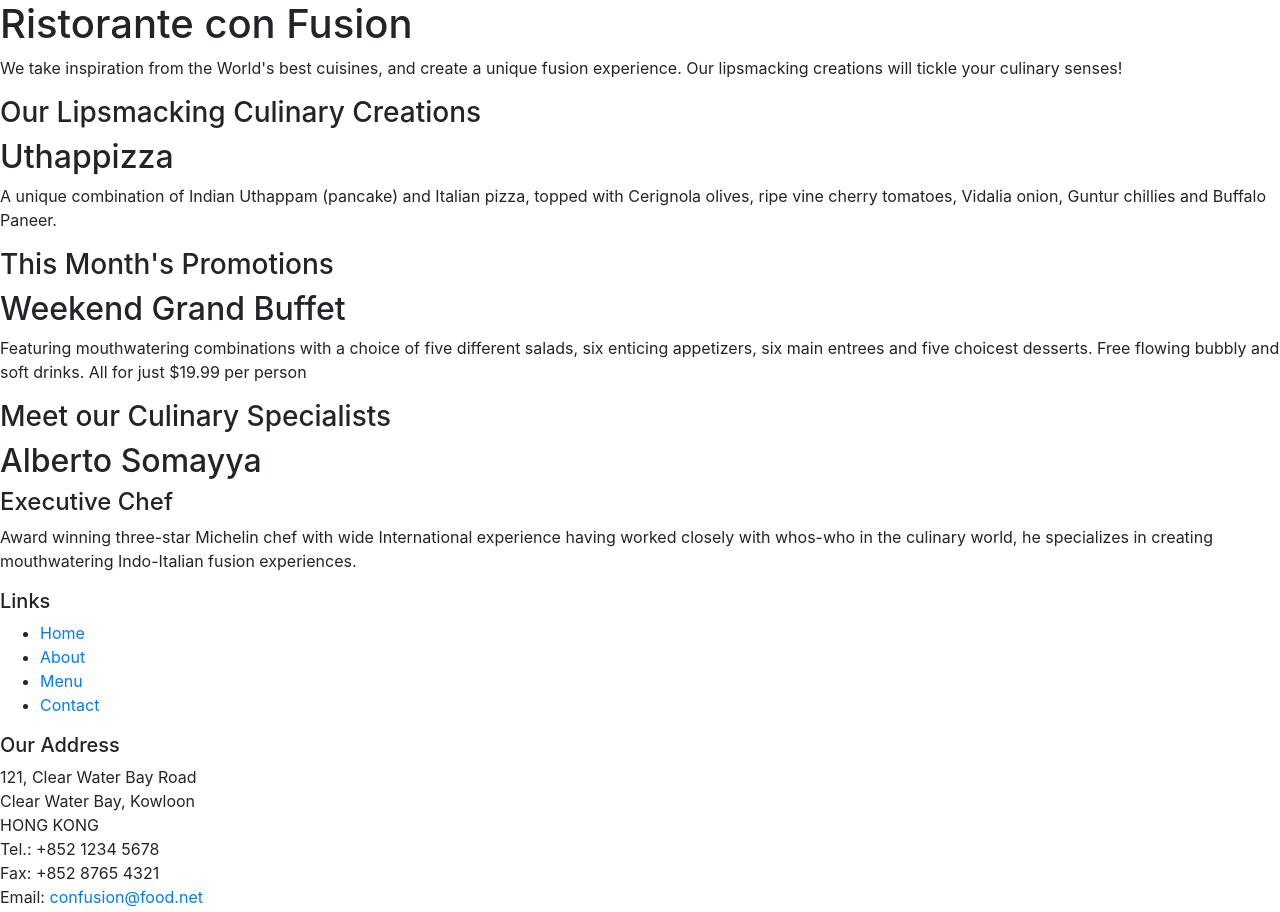
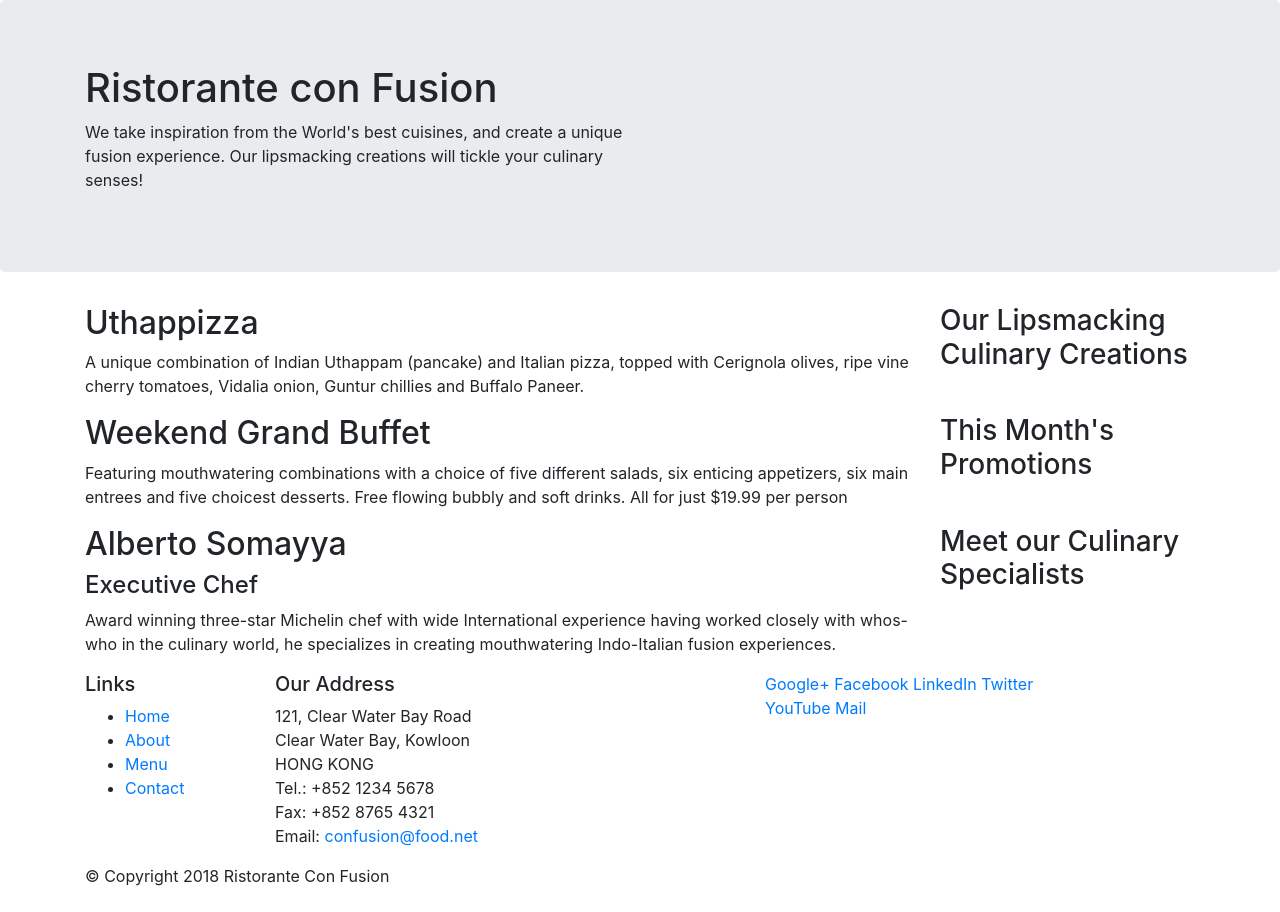
Before and after one commit to haran2001/project1, a website: page Bootstrap4/conFusion/index.html in a window 1280 px wide. Shown: the top 912 px of the page. Drawn offline with nearby package versions, Linux system fonts and the light colour scheme.

Commit message:
bootstra p1

```diff
--- a/Bootstrap4/conFusion/index.html
+++ b/Bootstrap4/conFusion/index.html
@@ -18,46 +18,46 @@
 <link rel="stylesheet" href="node_modules/bootstrap/dist/css/bootstrap.min.css">
 <body>
 
-    <header>
-        <div>
-            <div>
-                <div>
+    <header class = "jumbotron">
+        <div class = "container">
+            <div class = "row">
+                <div class = "col-12 col-sm-6">
                     <h1>Ristorante con Fusion</h1>
                     <p>We take inspiration from the World's best cuisines, and create a unique fusion experience. Our lipsmacking creations will tickle your culinary senses!</p>
                 </div>
-                <div>
+                <div class = "col-12 col-sm-6">
                 </div>
             </div>
         </div>
     </header>
 
-    <div>
-        <div>
-            <div>
+    <div class = "container">
+        <div class = "row">
+            <div class = "col-12 col-sm-4 order-sm-last col-md-3">
                 <h3>Our Lipsmacking Culinary Creations</h3>
             </div>
-            <div>
+            <div class = "col col-sm order-sm-first col-md">
                 <h2>Uthappizza</h2>
                 <p>A unique combination of Indian Uthappam (pancake) and Italian pizza, topped with Cerignola olives, ripe vine cherry tomatoes, Vidalia onion, Guntur chillies and Buffalo Paneer.</p>
             </div>
         </div>
 
 
-        <div>
-            <div>
+        <div class = "row">
+            <div class = "col-12 col-sm-4 order-sm-last col-md-3">
                 <h3>This Month's Promotions</h3>
             </div>
-            <div>
+            <div class = "col col-sm order-sm-first col-md">
                 <h2>Weekend Grand Buffet</h2>
                 <p>Featuring mouthwatering combinations with a choice of five different salads, six enticing appetizers, six main entrees and five choicest desserts. Free flowing bubbly and soft drinks. All for just $19.99 per person </p>
             </div>
         </div>
 
-        <div>
-            <div>
+        <div class = "row">
+            <div class = "col-12 col-sm-4 order-sm-last col-md-3">
                 <h3>Meet our Culinary Specialists</h3>
             </div>
-            <div>
+            <div class = "col col-sm order-sm-first col-md">
                 <h2>Alberto Somayya</h2>
                 <h4>Executive Chef</h4>
                 <p>Award winning three-star Michelin chef with wide International experience having worked closely with whos-who in the culinary world, he specializes in creating mouthwatering Indo-Italian fusion experiences. </p>
@@ -66,9 +66,9 @@
     </div>
 
     <footer>
-        <div>
-            <div>
-                <div>
+        <div class = "container">
+            <div class = "row">
+                <div class = "col-4 col-sm-2">
                     <h5>Links</h5>
                     <ul>
                         <li><a href="#">Home</a></li>
@@ -77,7 +77,7 @@
                         <li><a href="#">Contact</a></li>
                     </ul>
                 </div>
-                <div>
+                <div class = "col-7 col-sm-5">
                     <h5>Our Address</h5>
                     <address>
 		              121, Clear Water Bay Road<br>
@@ -88,8 +88,8 @@
 		              Email: <a href="mailto:confusion@food.net">confusion@food.net</a>
 		           </address>
                 </div>
-                <div>
-                    <div>
+                <div class = "col-12 col-sm-4">
+                    <div class = "col-auto">
                         <a href="http://google.com/+">Google+</a>
                         <a href="http://www.facebook.com/profile.php?id=">Facebook</a>
                         <a href="http://www.linkedin.com/in/">LinkedIn</a>
```
